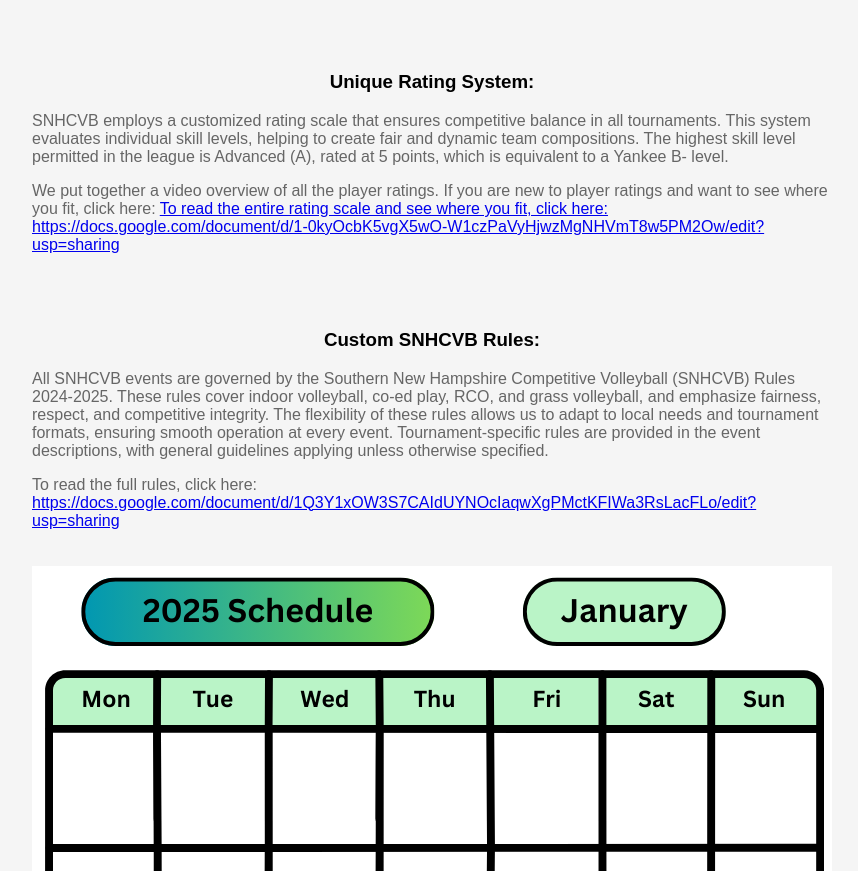
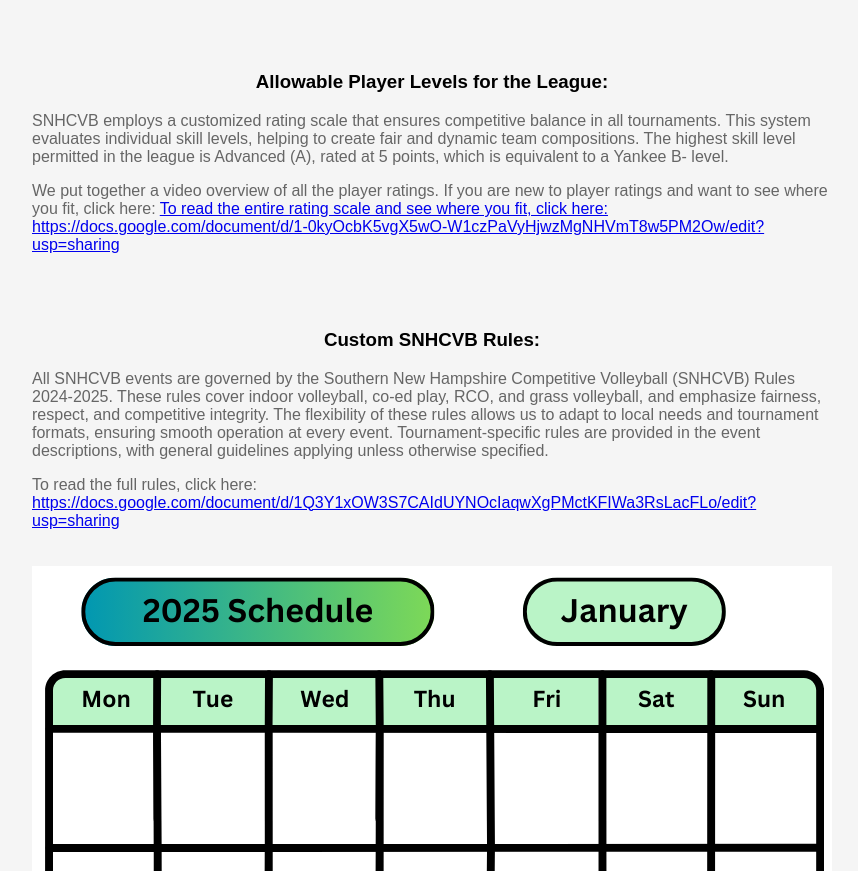
Before and after one commit to EricBozoian/SouthernNewHampshireCompetitiveVolleyball, a plain HTML site: page League.html in a window 1280 px wide. Shown: the part 1773-2644 px from the top of the page, without its empty margins (208-1066 px from the left). Drawn offline with Linux system fonts and the light colour scheme.

Commit message:
Update League.html

```diff
--- a/League.html
+++ b/League.html
@@ -94,7 +94,7 @@ Cheating of any kind is strictly prohibited and will be enforced by Eric Bozoian
         </div>
     <!-- Unique Rating System -->
 <div class="about-league">
-   <h3>Unique Rating System:</h3>
+   <h3>Allowable Player Levels for the League:</h3>
    <p>
       SNHCVB employs a customized rating scale that ensures competitive balance in all tournaments. This system evaluates individual skill levels, helping to create fair and dynamic team compositions. The highest skill level permitted in the league is Advanced (A), rated at 5 points, which is equivalent to a Yankee B- level.
    </p>
```
